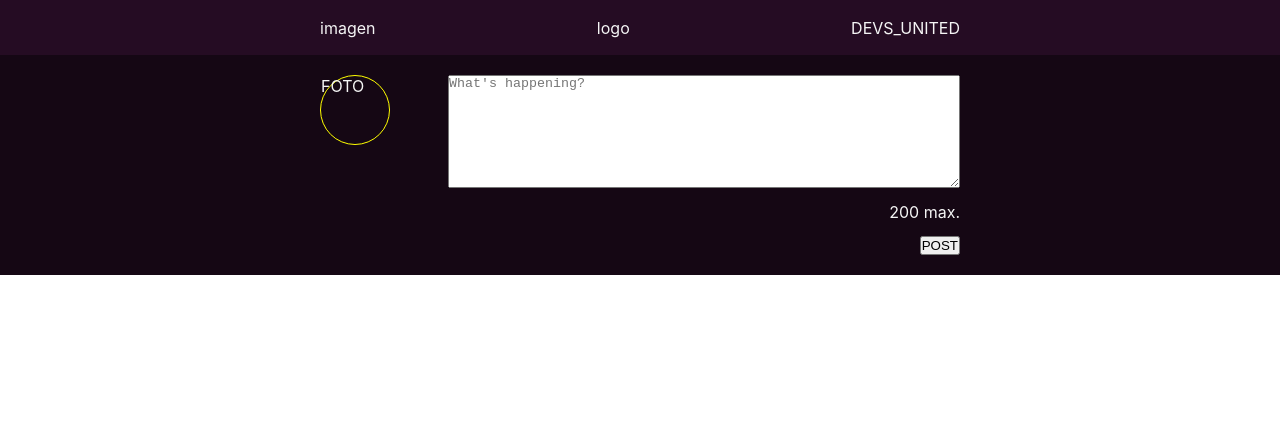
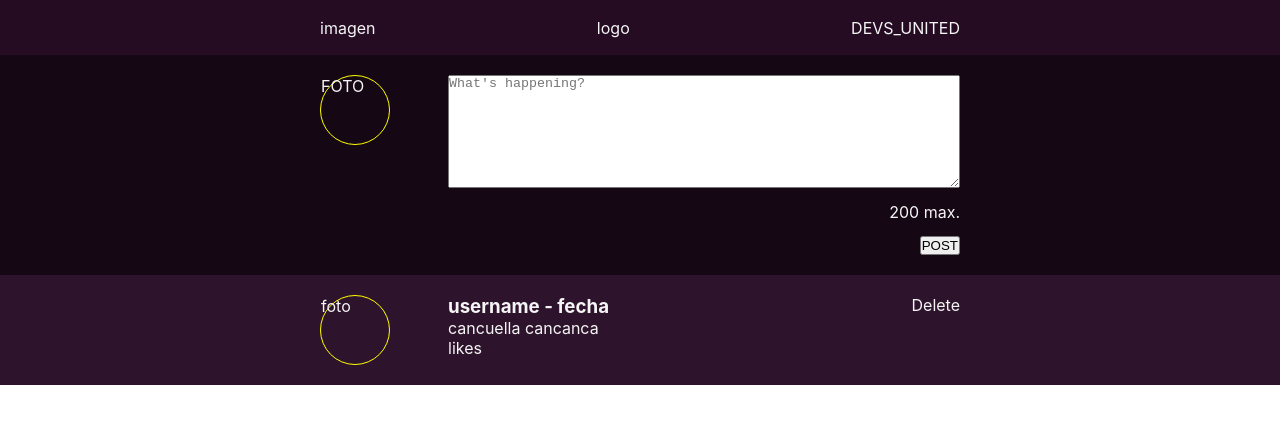
Before and after one commit to LuiscEscalona/dev-united, a React (Create React App) app: page / in a window 1280 px wide. Shown: the top 424 px of the page. Built offline with nearby package versions, Linux system fonts and the light colour scheme.

Commit message:
Feed and tweet component

```diff
--- a/src/App.css
+++ b/src/App.css
@@ -57,3 +57,28 @@ textarea {
   width: 100%;
   height: 113px;
 }
+
+.feed {
+  width: 100%;
+  display: flex;
+  flex-direction: column;
+  align-items: center;
+  background: rgba(46, 19, 44, 1);
+}
+
+.tweet-container {
+  width: 50%;
+  padding: 20px 0px 20px 0px;
+  display: flex;
+  justify-content: space-between;
+  color: whitesmoke;
+}
+
+.tweet-data {
+  width: 80%;
+}
+
+.tweet-data div {
+  display: flex;
+  justify-content: space-between;
+}
--- a/src/App.js
+++ b/src/App.js
@@ -1,5 +1,6 @@
 import Header from "../src/components/Header";
 import TweetForm from "./components/TweetForm";
+import Feed from "./components/Feed";
 import "./App.css";
 
 function App() {
@@ -7,6 +8,7 @@ function App() {
     <>
       <Header />
       <TweetForm />
+      <Feed />
     </>
   );
 }
--- /dev/null
+++ b/src/components/Feed.jsx
@@ -0,0 +1,12 @@
+import React from "react";
+import Tweet from "./Tweet";
+
+function Feed(props) {
+  return (
+    <div className="feed">
+      <Tweet />
+    </div>
+  );
+}
+
+export default Feed;
--- /dev/null
+++ b/src/components/Tweet.jsx
@@ -0,0 +1,19 @@
+import React from "react";
+
+function Tweet(props) {
+  return (
+    <div className="tweet-container">
+      <div className="tweetForm-photo">foto</div>
+      <div className="tweet-data">
+        <div>
+          <h3>username - fecha</h3>
+          <span>Delete</span>
+        </div>
+        <p>cancuella cancanca</p>
+        <span>likes</span>
+      </div>
+    </div>
+  );
+}
+
+export default Tweet;
```
